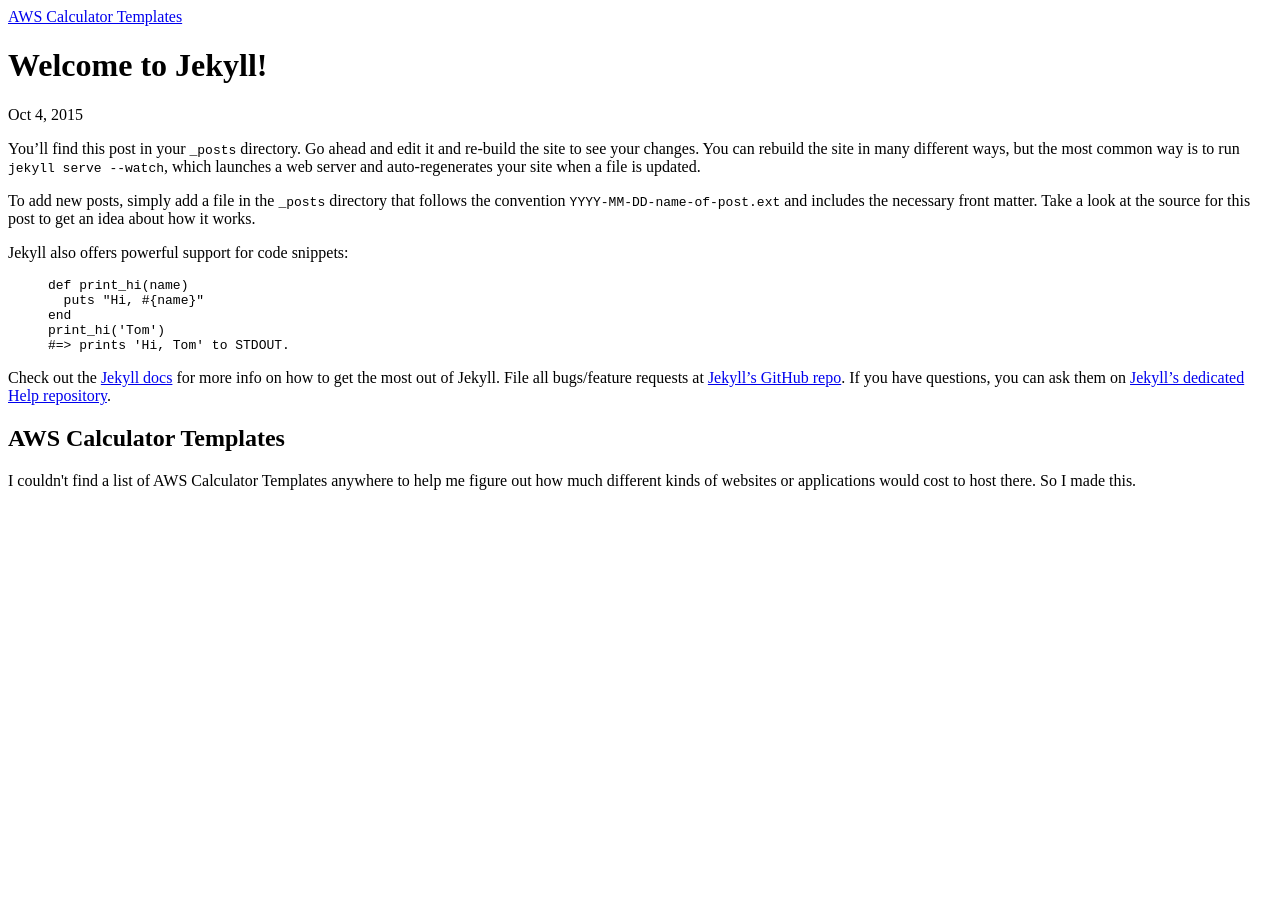
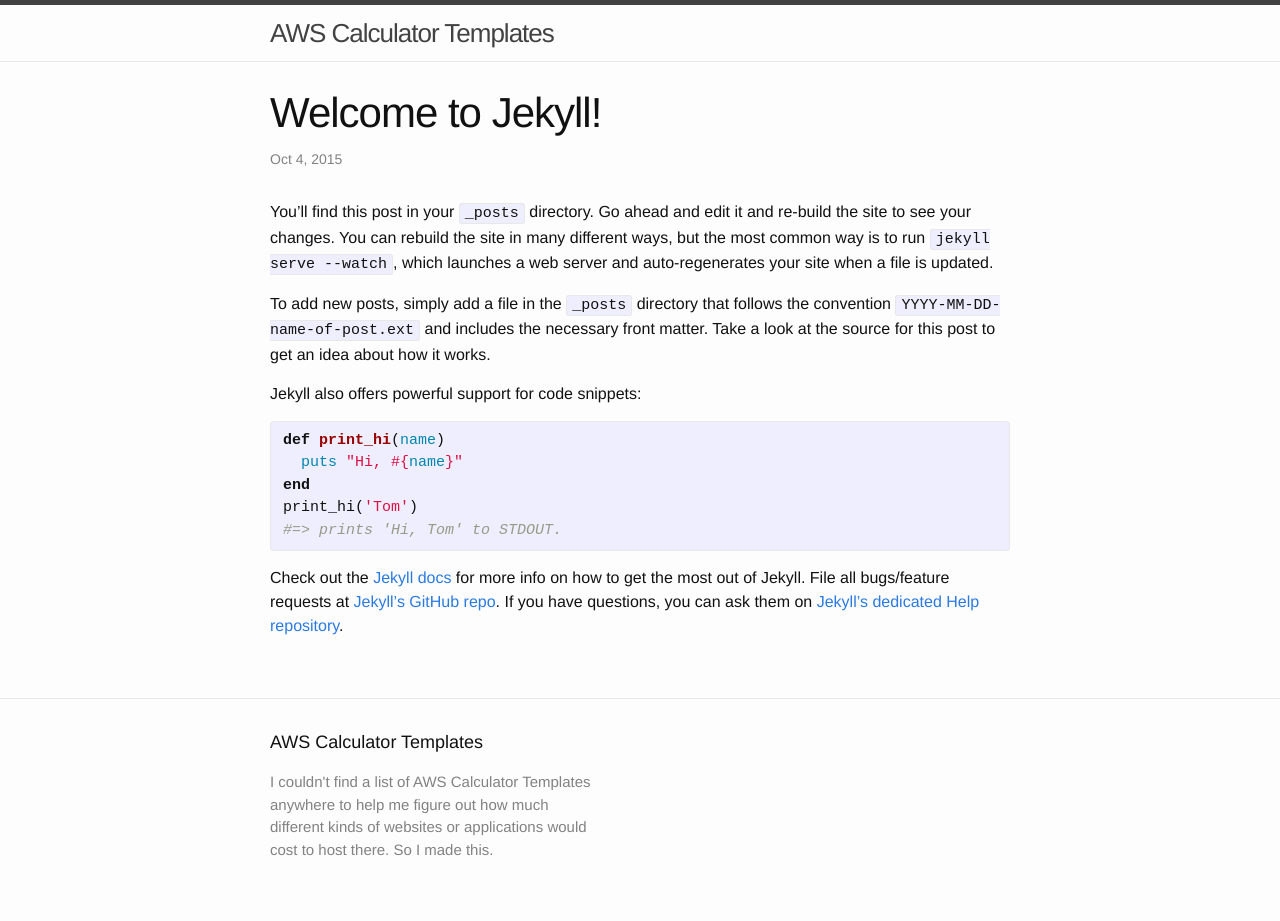
Before and after one commit to daraul/AWSCalculatorTemplates, a Jekyll site: the page built from _posts/2015-10-04-welcome-to-jekyll.markdown, in a window 1280 px wide. Built offline with Jekyll 4.4.1, drawn with Linux system fonts in a browser that asks for light colours; before the commit the page ends 900 px from its top, so only the background shows below that.

Commit message:
Update _config.yml

```diff
--- a/_config.yml
+++ b/_config.yml
@@ -2,8 +2,8 @@
 title: AWS Calculator Templates
 description: > # this means to ignore newlines until "baseurl:"
   I couldn't find a list of AWS Calculator Templates anywhere to help me figure out how much different kinds of websites or applications would cost to host there. So I made this.
-baseurl: "projects/AWSCalculatorTemplates" # the subpath of your site, e.g. /blog/
-url: "http://www.daraul.com/" # the base hostname & protocol for your site
+baseurl: "/projects/AWSCalculatorTemplates" # the subpath of your site, e.g. /blog/
+url: "http://www.daraul.com" # the base hostname & protocol for your site
 
 # Build settings
 markdown: kramdown
```
